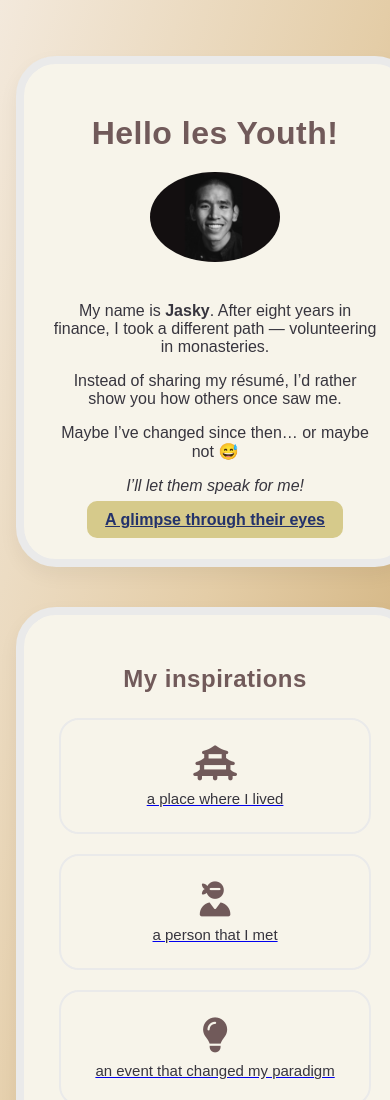
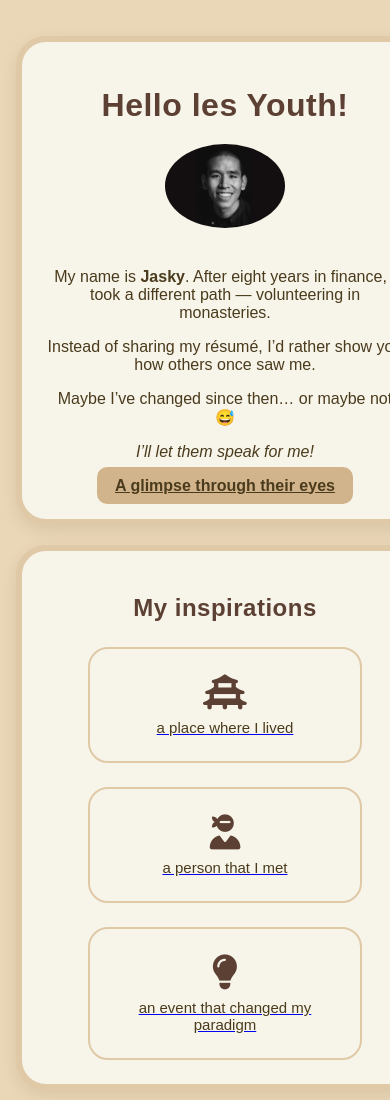
Before and after one commit to Yaki-tech/profile, a plain HTML site: page index.html in a window 390 px wide. Shown: the top 1100 px of the page. Drawn offline with Linux system fonts and the light colour scheme.

Commit message:
css issue on mobile

```diff
--- a/style.css
+++ b/style.css
@@ -1,69 +1,74 @@
 body {
-  background: linear-gradient(to bottom right, #f3e9dc, #e4cda7, #c9a66b);
   font-family: "Nunito", "Poppins", sans-serif;
-  color: #37353E;
+  background-color: #EAD7B7; /* bois doré doux */
+  color: #4A3B1C; /* texte brun chaud */
   text-align: center;
   padding: clamp(12px, 4vw, 40px);
   margin: 0;
 }
 
+/* Titres */
 h1, h2 {
   font-family: "Poppins", sans-serif;
-  color: #715A5A;
+  color: #5C4033;
   letter-spacing: 0.5px;
   margin-bottom: 20px;
 }
 
+/* Cartes */
 .card {
-  background-color: #F7F4EA;
-  padding: 50px;
-  width: 500px;
-  margin: 40px auto;
-  border-radius: 40px;
-  border: 8px solid #EAEAEA;
-  box-shadow: 0 8px 20px rgba(0, 0, 0, 0.05);
+  background-color: #F7F4EA; /* beige clair */
+  padding: clamp(24px, 5vw, 50px);
+  width: clamp(320px, 92vw, 560px);
+  margin: clamp(20px, 4vw, 40px) auto;
+  border-radius: 30px;
+  border: 6px solid #E0C9A6;
+  box-shadow: 0 6px 15px rgba(74, 59, 28, 0.1);
   transition: transform 0.2s ease, box-shadow 0.3s ease;
 }
 
 .card:hover {
   transform: translateY(-3px);
-  box-shadow: 0 10px 25px rgba(0, 0, 0, 0.08);
+  box-shadow: 0 10px 25px rgba(74, 59, 28, 0.15);
 }
 
+/* Image de profil */
 .img-circle {
-  width: 130px;
+  width: 120px;
   border-radius: 50%;
   margin-bottom: 20px;
 }
 
+/* Bouton */
 #btn_brown {
   border: none;
-  background-color: rgb(214, 202, 139);
+  background-color: #D2B48C;
   border-radius: 10px;
   padding: 10px 18px;
   font-size: 16px;
   font-weight: 600;
-  color: #23326b;
+  color: #4A3B1C;
   transition: all 0.3s ease;
 }
 
 #btn_brown:hover {
-  background-color: rgb(201, 188, 127);
-  color: #4a3b1c;
+  background-color: #C2A476;
+  color: #F7F4EA;
 }
 
+/* Section inspirations */
 .inspirations {
   display: flex;
+  gap: 24px;
   justify-content: center;
   align-items: flex-start;
-  gap: 30px;
   flex-wrap: wrap;
   margin-top: 25px;
 }
 
 .inspiration-card {
   background-color: #F7F4EA;
-  border: 2px solid #EAEAEA;
+  border: 2px solid #E0C9A6;
   border-radius: 20px;
   padding: 25px;
   width: 220px;
@@ -73,42 +78,28 @@ h1, h2 {
 
 .inspiration-card:hover {
   transform: translateY(-5px);
-  box-shadow: 0 4px 10px rgba(0, 0, 0, 0.1);
+  box-shadow: 0 4px 10px rgba(74, 59, 28, 0.1);
 }
 
 .inspiration-card i {
   font-size: 35px;
-  color: #715A5A;
+  color: #5C4033;
   margin-bottom: 10px;
 }
 
 .inspiration-card p {
   font-size: 15px;
-  color: #37353E;
+  color: #4A3B1C;
   font-family: "Nunito", sans-serif;
   margin: 0;
 }
 
+/* Footer */
 footer {
   margin-top: 60px;
   text-align: center;
   font-size: 15px;
-  color: #715A5A;
+  color: #5C4033;
   opacity: 0.8;
   font-family: "Nunito", sans-serif;
 }
-
-@media (max-width: 720px) {
-  .card {
-    width: 90%;
-    padding: 30px;
-  }
-  .inspirations {
-    flex-direction: column;
-    gap: 20px;
-  }
-  .inspiration-card {
-    width: 80%;
-    margin: 0 auto;
-  }
-}
```
